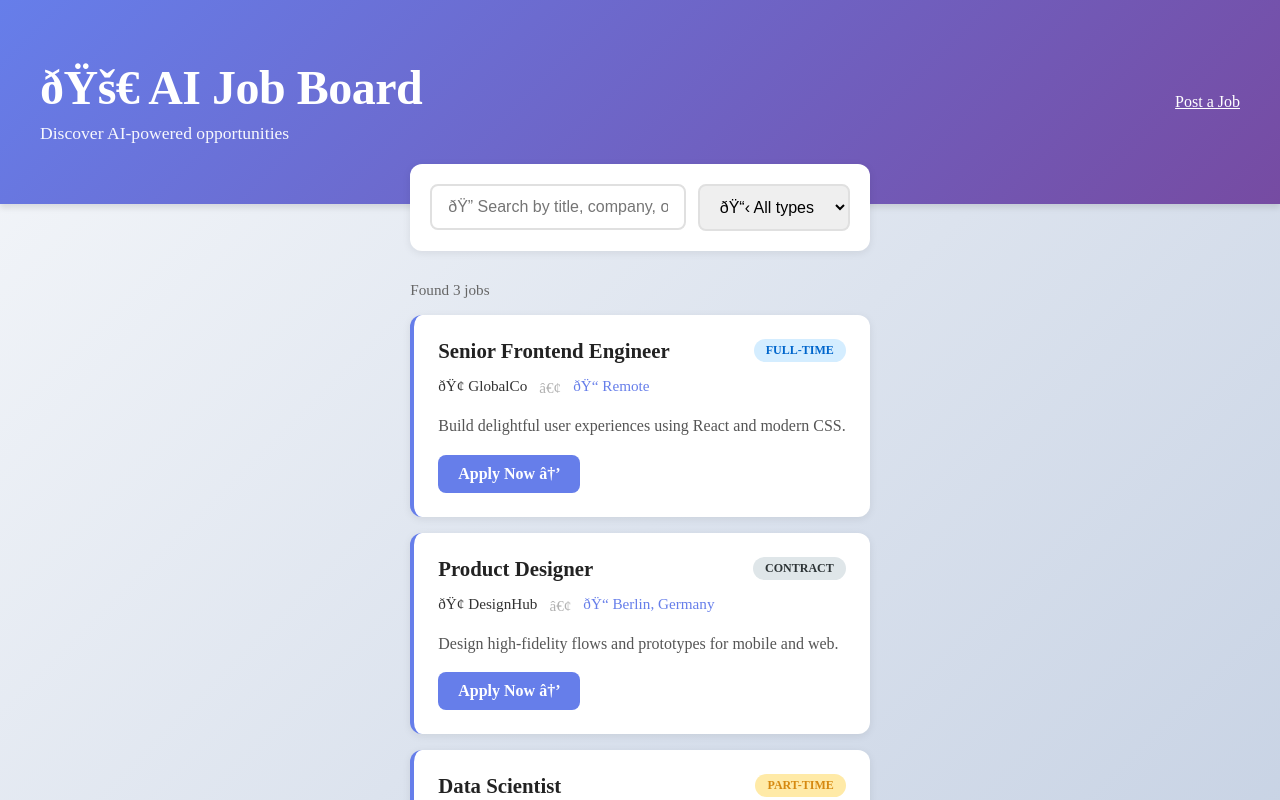
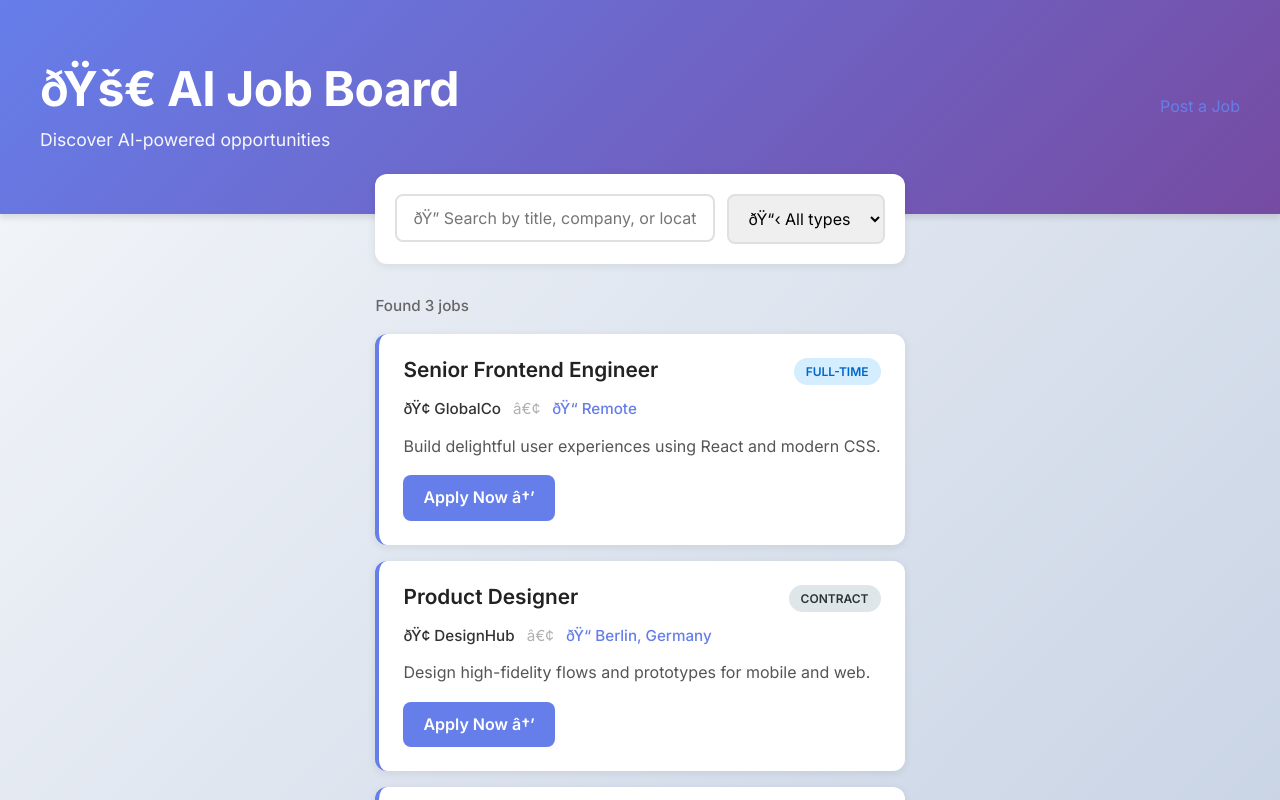
Before and after one commit to abhigupta8274/ai_job_board, a Next.js app: page / in a window 1280 px wide. Shown: the top 800 px of the page. Built offline with nearby package versions, Linux system fonts and the light colour scheme.

Commit message:
Update: enhance UI and fix job posting real-time updates

```diff
--- a/styles/globals.css
+++ b/styles/globals.css
@@ -1,4 +1,79 @@
-:root{--bg:#fff;--muted:#666}
-html,body,#__next{height:100%}
-body{margin:0;background:var(--bg);color:#111}
-a{color:inherit}
+@import url('https://fonts.googleapis.com/css2?family=Inter:wght@400;500;600;700&display=swap');
+
+:root {
+  --primary: #667eea;
+  --primary-dark: #764ba2;
+  --danger: #ff6b6b;
+  --success: #51cf66;
+  --background: #f5f7fa;
+  --surface: #ffffff;
+  --text: #222;
+  --text-secondary: #666;
+  --border: #e0e0e0;
+  --shadow: 0 2px 8px rgba(0, 0, 0, 0.08);
+  --shadow-lg: 0 8px 20px rgba(0, 0, 0, 0.12);
+}
+
+* {
+  margin: 0;
+  padding: 0;
+  box-sizing: border-box;
+}
+
+html, body, #__next {
+  width: 100%;
+  height: 100%;
+}
+
+body {
+  font-family: 'Inter', -apple-system, BlinkMacSystemFont, 'Segoe UI', 'Roboto', 'Oxygen', 'Ubuntu', 'Cantarell', sans-serif;
+  background: var(--background);
+  color: var(--text);
+  line-height: 1.6;
+  -webkit-font-smoothing: antialiased;
+  -moz-osx-font-smoothing: grayscale;
+}
+
+a {
+  color: var(--primary);
+  text-decoration: none;
+  transition: color 0.3s ease;
+}
+
+a:hover {
+  color: var(--primary-dark);
+}
+
+input, select, textarea {
+  font-family: inherit;
+  font-size: inherit;
+}
+
+button {
+  font-family: inherit;
+  cursor: pointer;
+}
+
+h1, h2, h3, h4, h5, h6 {
+  font-weight: 700;
+  line-height: 1.2;
+}
+
+/* Scrollbar styling */
+::-webkit-scrollbar {
+  width: 8px;
+  height: 8px;
+}
+
+::-webkit-scrollbar-track {
+  background: var(--background);
+}
+
+::-webkit-scrollbar-thumb {
+  background: #ccc;
+  border-radius: 4px;
+}
+
+::-webkit-scrollbar-thumb:hover {
+  background: #999;
+}
```
